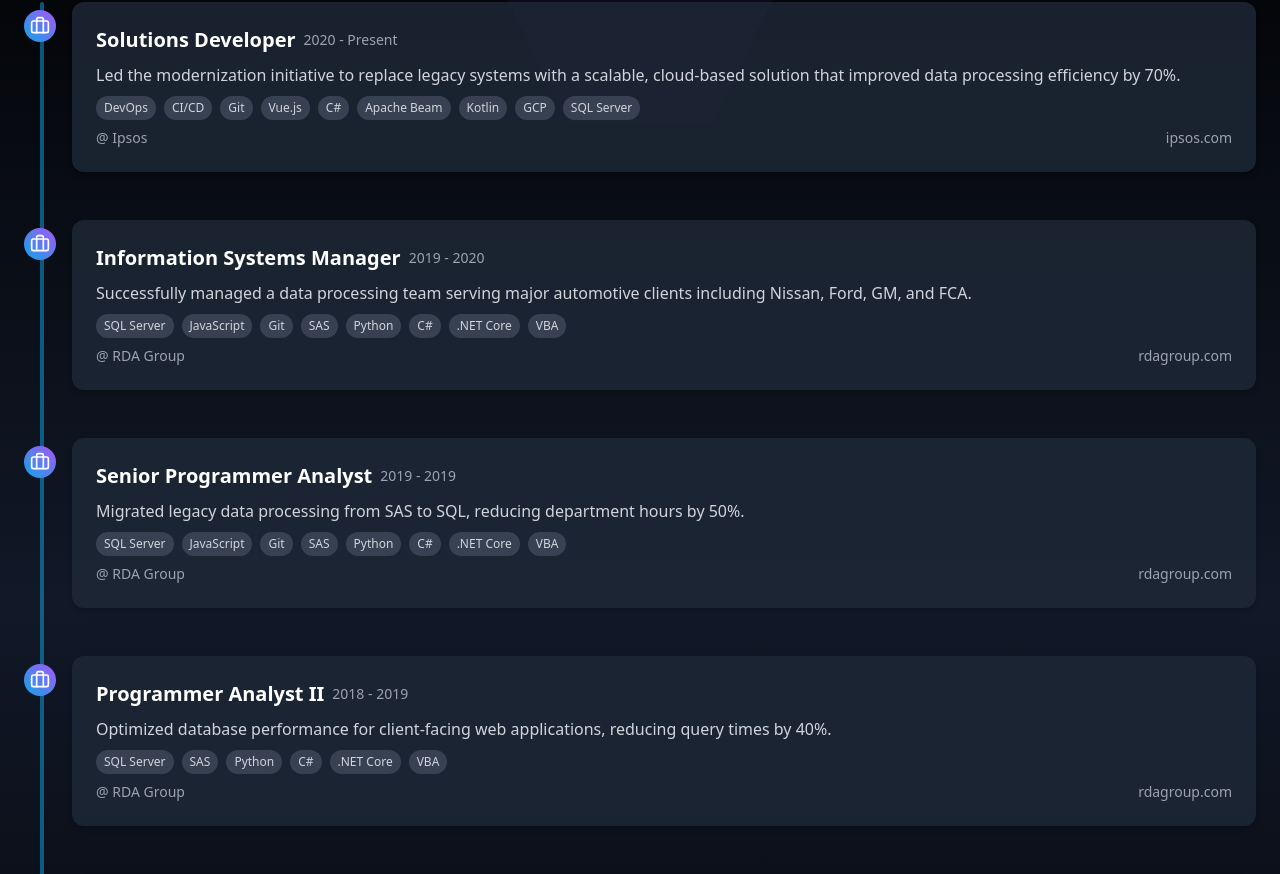
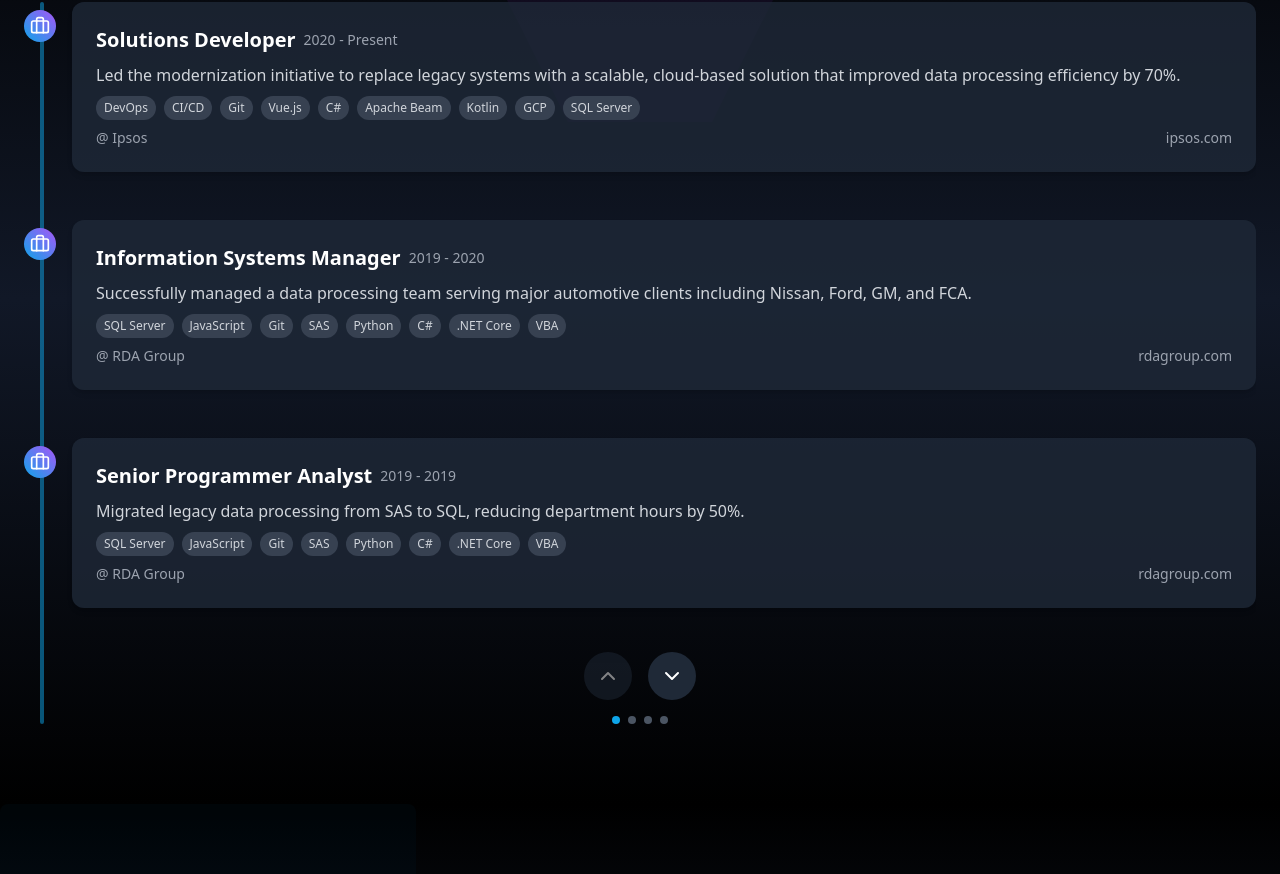
Before and after one commit to Mike28e/personal-portfolio, a React (Vite) app: page / in a window 1280 px wide. Shown: the part 1878-2752 px from the top of the page. Built offline with nearby package versions, Linux system fonts and the light colour scheme.

Commit message:
adding scroll to experience section

```diff
--- a/src/components/Experience.jsx
+++ b/src/components/Experience.jsx
@@ -1,7 +1,7 @@
-import { useRef } from 'react';
+import React, { useRef, useState } from 'react';
 /* eslint-disable-next-line no-unused-vars */
-import { motion, useInView } from 'framer-motion';
-import { Briefcase } from 'lucide-react';
+import { motion, AnimatePresence } from 'framer-motion';
+import { Briefcase, ChevronDown, ChevronUp } from 'lucide-react';
 
 // Imported experience data
 const experiences = [
@@ -109,7 +109,97 @@ const experiences = [
 
 export default function Experience() {
   const containerRef = useRef(null);
-  const inView = useInView(containerRef, { once: true, amount: 0.3 });
+  // const inView = useInView(containerRef, { once: true, amount: 0.3 });
+  const [startIndex, setStartIndex] = useState(0);
+  const [isScrolling, setIsScrolling] = useState(false);
+  const [direction, setDirection] = useState(null);
+
+  // Always display exactly 3 jobs
+  const visibleJobs = experiences.slice(startIndex, startIndex + 3);
+
+  // Add placeholder if we have fewer than 3 jobs to show
+  while (
+    visibleJobs.length < 3 &&
+    startIndex + visibleJobs.length < experiences.length
+  ) {
+    visibleJobs.push(experiences[startIndex + visibleJobs.length]);
+  }
+
+  const scrollToNext = () => {
+    if (startIndex + 3 < experiences.length && !isScrolling) {
+      setIsScrolling(true);
+      setDirection('down');
+
+      // Short delay to ensure animations complete properly
+      setTimeout(() => {
+        setStartIndex(startIndex + 1);
+
+        // Reset scrolling state after animation duration
+        setTimeout(() => {
+          setIsScrolling(false);
+          setDirection(null);
+        }, 100);
+      }, 50);
+    }
+  };
+
+  const scrollToPrev = () => {
+    if (startIndex > 0 && !isScrolling) {
+      setIsScrolling(true);
+      setDirection('up');
+
+      // Short delay to ensure animations complete properly
+      setTimeout(() => {
+        setStartIndex(startIndex - 1);
+
+        // Reset scrolling state after animation duration
+        setTimeout(() => {
+          setIsScrolling(false);
+          setDirection(null);
+        }, 100);
+      }, 50);
+    }
+  };
+
+  // Create a JobCard component for better readability
+  const JobCard = ({ job }) => {
+    return (
+      <div className="mb-12 pl-12 relative">
+        {/* Marker */}
+        <div className="absolute left-0 top-2 w-8 h-8 bg-gradient-to-tr from-sky-500 to-purple-500 rounded-full flex items-center justify-center">
+          <Briefcase size={20} className="text-white" />
+        </div>
+
+        <div className="bg-gray-800 bg-opacity-80 p-6 rounded-xl shadow-md hover:shadow-xl transition-shadow">
+          <div className="flex items-center mb-2">
+            <h3 className="text-xl font-semibold text-white mr-2">
+              {job.title}
+            </h3>
+            <span className="text-gray-400 text-sm">{job.period}</span>
+          </div>
+          <p className="text-gray-300 mb-2 leading-relaxed">
+            {job.description}
+          </p>
+          <div className="flex flex-wrap gap-2 mb-2">
+            {job.skills.map((skill, i2) => (
+              <span
+                key={i2}
+                className="bg-gray-700 text-gray-300 px-2 py-1 rounded-full text-xs"
+              >
+                {skill}
+              </span>
+            ))}
+          </div>
+          <div className="flex items-center justify-between text-gray-400 text-sm">
+            <span>@ {job.company}</span>
+            <a href={job.websiteUrl} className="hover:text-white">
+              {job.website}
+            </a>
+          </div>
+        </div>
+      </div>
+    );
+  };
 
   return (
     <section
@@ -141,48 +231,90 @@ export default function Experience() {
           {/* Vertical line */}
           <div className="absolute left-4 top-0 bottom-0 w-1 bg-sky-500/50 rounded-full"></div>
 
-          {experiences.map((item, idx) => (
-            <motion.div
-              key={item.id}
-              className="mb-12 pl-12 relative"
-              initial={{ opacity: 0, x: idx % 2 === 0 ? -50 : 50 }}
-              animate={inView ? { opacity: 1, x: 0 } : {}}
-              transition={{ duration: 0.6, delay: idx * 0.3 }}
+          {/* Timeline content with fixed height */}
+          <div className="relative h-full">
+            <div className="overflow-hidden" style={{ height: '650px' }}>
+              <AnimatePresence initial={false} mode="popLayout">
+                {visibleJobs.map((job, idx) => (
+                  <motion.div
+                    key={`${job.id}-${startIndex + idx}`}
+                    initial={{
+                      opacity: 0,
+                      y:
+                        direction === 'down'
+                          ? 100
+                          : direction === 'up'
+                            ? -100
+                            : 0,
+                    }}
+                    animate={{ opacity: 1, y: 0 }}
+                    exit={{
+                      opacity: 0,
+                      y:
+                        direction === 'down'
+                          ? -100
+                          : direction === 'up'
+                            ? 100
+                            : 0,
+                    }}
+                    transition={{ duration: 0.3 }}
+                  >
+                    <JobCard job={job} index={idx} />
+                  </motion.div>
+                ))}
+              </AnimatePresence>
+            </div>
+          </div>
+
+          {/* Navigation Arrows */}
+          <div className="flex justify-center  space-x-4">
+            <button
+              onClick={scrollToPrev}
+              disabled={startIndex === 0 || isScrolling}
+              className={`p-3 rounded-full bg-gray-800 hover:bg-gray-700 transition-colors ${
+                startIndex === 0
+                  ? 'opacity-50 cursor-not-allowed'
+                  : 'cursor-pointer'
+              }`}
+              aria-label="Previous experience"
             >
-              {/* Marker */}
-              <div className="absolute left-0 top-2 w-8 h-8 bg-gradient-to-tr from-sky-500 to-purple-500 rounded-full flex items-center justify-center">
-                <Briefcase size={20} className="text-white" />
-              </div>
+              <ChevronUp size={24} className="text-white" />
+            </button>
 
-              <div className="bg-gray-800 bg-opacity-80 p-6 rounded-xl shadow-md hover:shadow-xl transition-shadow">
-                <div className="flex items-center mb-2">
-                  <h3 className="text-xl font-semibold text-white mr-2">
-                    {item.title}
-                  </h3>
-                  <span className="text-gray-400 text-sm">{item.period}</span>
-                </div>
-                <p className="text-gray-300 mb-2 leading-relaxed">
-                  {item.description}
-                </p>
-                <div className="flex flex-wrap gap-2 mb-2">
-                  {item.skills.map((skill, i2) => (
-                    <span
-                      key={i2}
-                      className="bg-gray-700 text-gray-300 px-2 py-1 rounded-full text-xs"
-                    >
-                      {skill}
-                    </span>
-                  ))}
-                </div>
-                <div className="flex items-center justify-between text-gray-400 text-sm">
-                  <span>@ {item.company}</span>
-                  <a href={item.websiteUrl} className="hover:text-white">
-                    {item.website}
-                  </a>
-                </div>
-              </div>
-            </motion.div>
-          ))}
+            <button
+              onClick={scrollToNext}
+              disabled={startIndex + 3 >= experiences.length || isScrolling}
+              className={`p-3 rounded-full bg-gray-800 hover:bg-gray-700 transition-colors ${
+                startIndex + 3 >= experiences.length
+                  ? 'opacity-50 cursor-not-allowed'
+                  : 'cursor-pointer'
+              }`}
+              aria-label="Next experience"
+            >
+              <ChevronDown size={24} className="text-white" />
+            </button>
+          </div>
+
+          {/* Progress indicator */}
+          <div className="flex justify-center mt-4">
+            <div className="flex space-x-2">
+              {experiences.map((_, index) => {
+                // Only show indicators for every possible position
+                if (index <= experiences.length - 3) {
+                  const isActive = index === startIndex;
+                  return (
+                    <div
+                      key={index}
+                      className={`w-2 h-2 rounded-full ${
+                        isActive ? 'bg-sky-500' : 'bg-gray-600'
+                      }`}
+                    />
+                  );
+                }
+                return null;
+              })}
+            </div>
+          </div>
         </div>
       </div>
     </section>
--- a/src/components/Home.jsx
+++ b/src/components/Home.jsx
@@ -136,7 +136,7 @@ export default function Home({ scrollToSection }) {
             initial={{ scale: 1 }}
             animate={{
               scale: [1, 1.1, 1],
-              opacity: [0.5, 0.7, 0.5],
+              opacity: [0.2, 0.4, 0.2],
             }}
             transition={{
               duration: 3,
```
